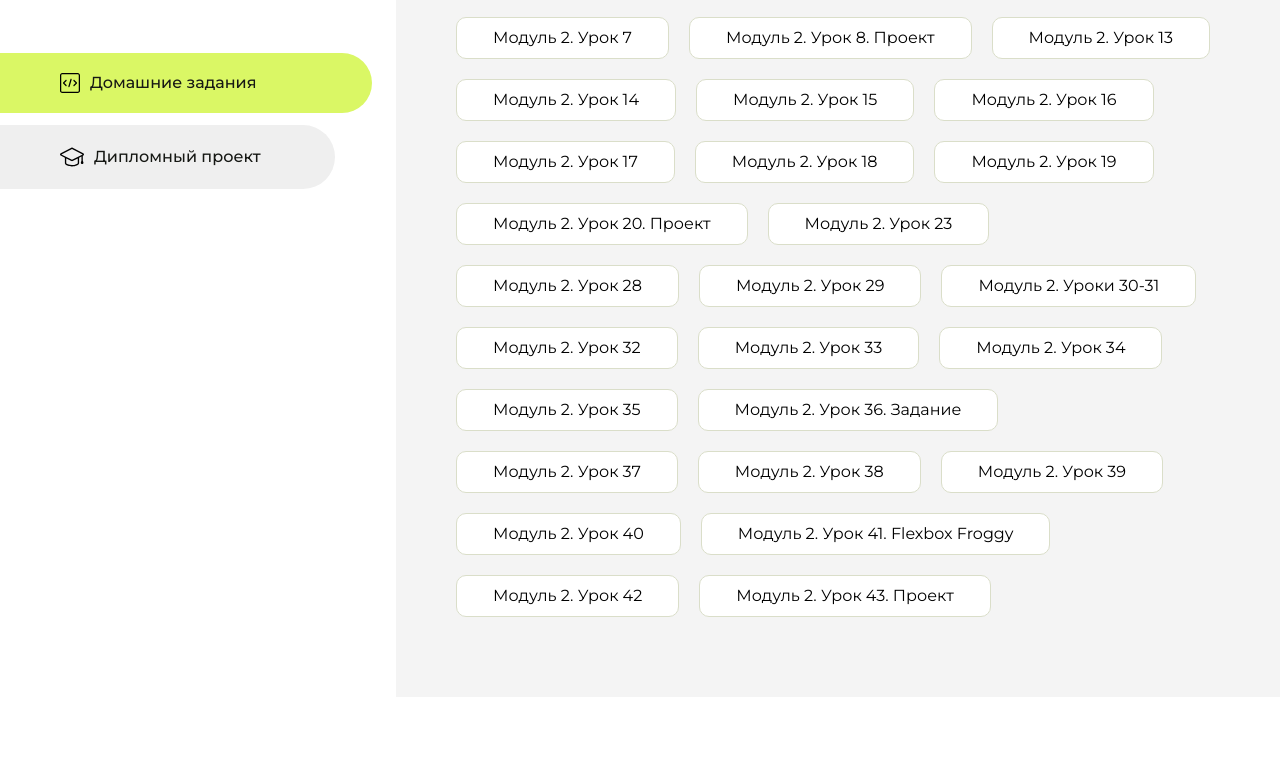
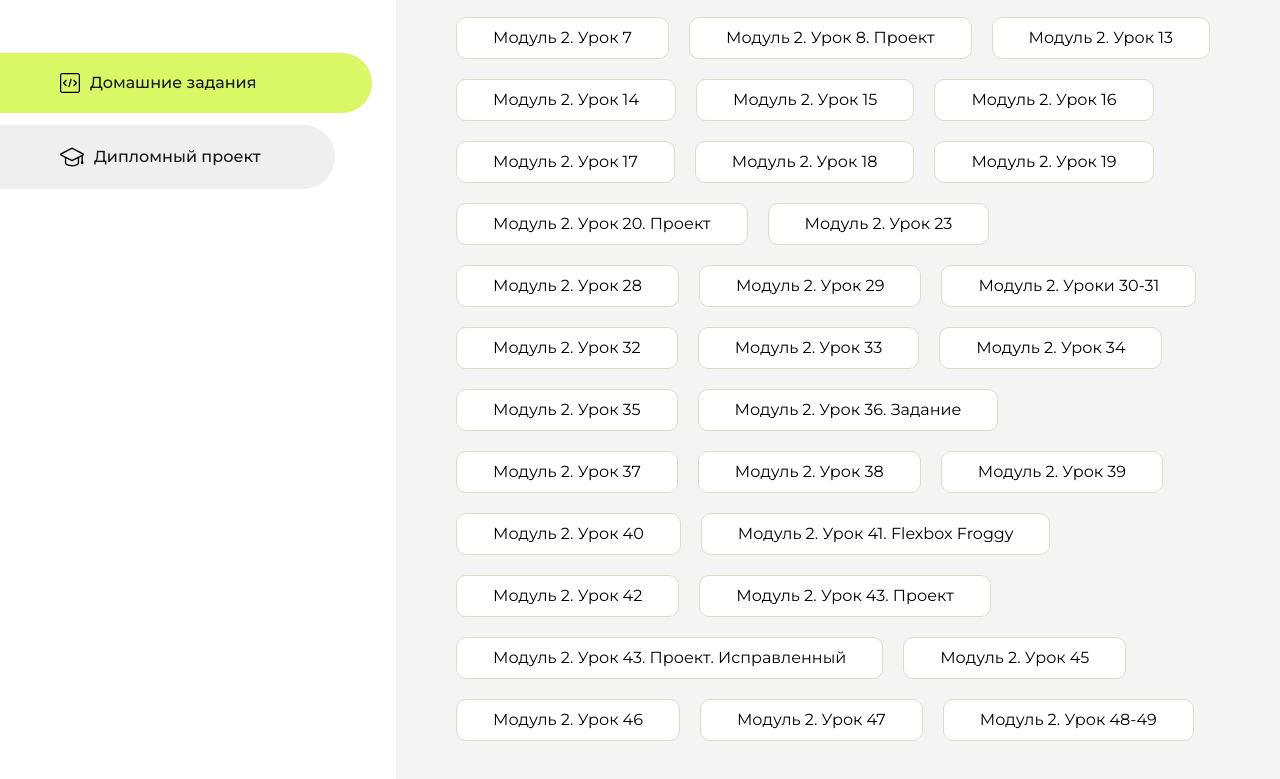
Before and after one commit to yournikitqa/homework, a plain HTML site: page index.html in a window 1280 px wide. Shown: the part 283-1062 px from the top of the page. Before the commit the page ends 980 px from the top, so only its background shows below. Drawn offline with Linux system fonts and the light colour scheme.

Commit message:
Update index.html

```diff
--- a/index.html
+++ b/index.html
@@ -180,6 +180,26 @@
                         <li class="content__list-item">
                         <a href="mod2/lesson43-project/index.html">Модуль 2. Урок 43. Проект</a>
                     </li>
+                    </li>
+                        <li class="content__list-item">
+                        <a href="mod2/lesson43-project-ver2/index.html">Модуль 2. Урок 43. Проект. Исправленный</a>
+                    </li>
+                    </li>
+                        <li class="content__list-item">
+                        <a href="mod2/lesson45/index.html">Модуль 2. Урок 45</a>
+                    </li>
+                    </li>
+                        <li class="content__list-item">
+                        <a href="mod2/lesson46/index.html">Модуль 2. Урок 46</a>
+                    </li>
+                    </li>
+                        <li class="content__list-item">
+                        <a href="mod2/lesson47-hw/index.html">Модуль 2. Урок 47</a>
+                    </li>
+                    </li>
+                        <li class="content__list-item">
+                        <a href="mod2/lesson48-49-hw/index.html">Модуль 2. Урок 48-49</a>
+                    </li>
                 </ul>
             </div>
             <div class="content__block hidden" id="diplomBlock">
```
